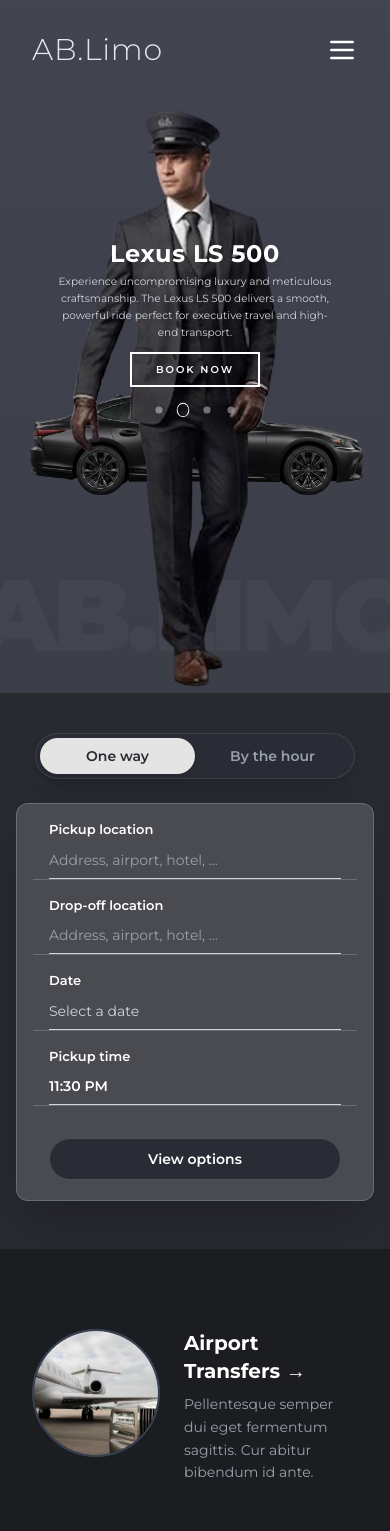
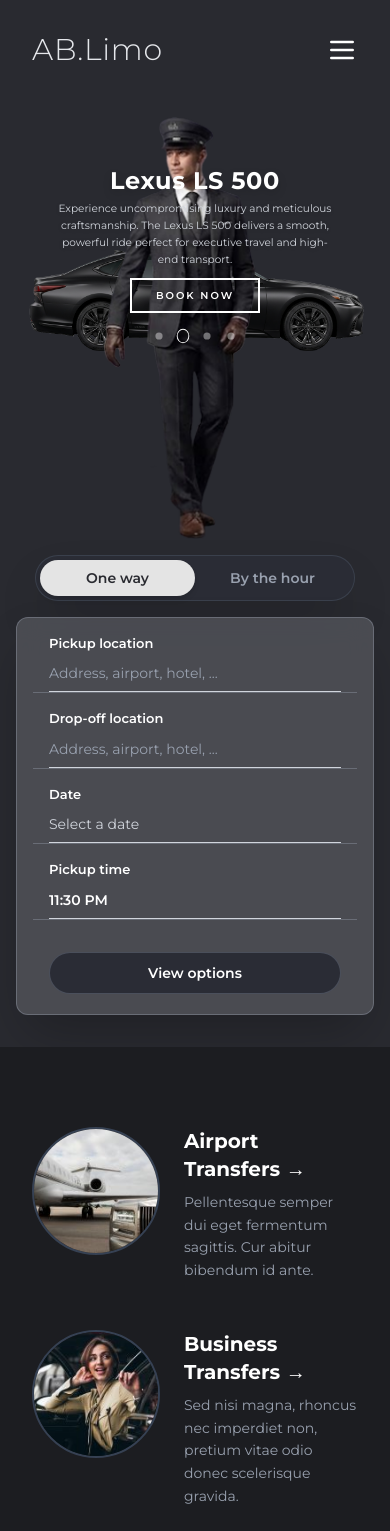
Before and after one commit to ablimo24x7/ablimo_project, a Next.js app: page / in a window 390 px wide. Shown: the top 1531 px of the page. Built offline with nearby package versions, Linux system fonts and the light colour scheme.

Commit message:
mobile view issue trying to resolve

```diff
--- a/src/components/HeroSection.tsx
+++ b/src/components/HeroSection.tsx
@@ -72,7 +72,7 @@ export default function HeroSection() {
   };
 
   return (
-    <section className="relative w-full min-h-screen flex flex-col justify-between overflow-x-hidden overflow-y-auto md:overflow-hidden">
+    <section className="relative w-full min-h-screen flex flex-col justify-between overflow-x-hidden overflow-y-auto md:overflow-hidden bg-[#292a30]">
       {/* Background layers */}
       <div className="absolute inset-0 z-[-2] flex flex-col pointer-events-none">
         <div className="h-[70%] bg-gradient-to-b from-[#424450] to-[#3a3c46]" />
@@ -125,8 +125,8 @@ export default function HeroSection() {
         </div>
       </header>
 
-      {/* Slider images container - Perfectly centered on the chauffeur's middle body */}
-      <div className="absolute left-0 right-0 w-full h-auto z-10 pointer-events-none top-[35%] md:top-[50%] -translate-y-1/2">
+      {/* Slider images container */}
+      <div className="absolute left-0 right-0 w-full h-auto z-10 pointer-events-none top-[28%] md:top-[50%] -translate-y-1/2">
         {slides.map((slide, index) => (
           <Image
             key={slide.id}
@@ -141,19 +141,20 @@ export default function HeroSection() {
       </div>
 
       {/* Main content area */}
-      <div className="relative flex-grow w-full min-h-[75vh] xs:min-h-[80vh] md:min-h-0 z-30 pointer-events-none">
+      {/* Set explicit viewport heights so the chauffeur scales accurately relative to the screen */}
+      <div className="relative flex-grow w-full h-[52vh] xs:h-[58vh] md:h-[65vh] z-30 pointer-events-none">
 
-        {/* Chauffeur image - Head starts at blue line, feet touch the bottom container edge */}
-        <div className="absolute top-[2%] bottom-0 left-1/2 -translate-x-1/2 h-[68vh] md:h-[83vh] w-auto z-20 pointer-events-none flex justify-center items-end">
+        {/* Chauffeur image - Kept clean, un-clipped, and sits perfectly down to the pixel on the bottom edge */}
+        <div className="absolute  bottom-0 left-1/2 -translate-x-1/2 h-full w-auto z-20 pointer-events-none flex justify-center items-end overflow-visible">
           <img
             src="/chauffeur.png"
             alt="Chauffeur"
-            className="h-full w-auto object-contain object-bottom block origin-bottom scale-200 md:scale-105"
+            className="h-[95%] w-auto object-contain object-bottom block origin-bottom scale-146 xs:scale-105 md:scale-100"
           />
         </div>
 
         {/* Slide text container */}
-        <div className="absolute left-1/2 -translate-x-1/2 md:left-auto md:translate-x-0 right-auto md:right-[8%] top-[22%] max-h-[680px]:top-[33%] translate-y-0 md:top-[52%] md:-translate-y-1/2 w-[85%] max-w-[280px] xs:max-w-[340px] pointer-events-auto text-center md:text-left z-30 flex flex-col items-center md:items-start">
+        <div className="absolute left-1/2 -translate-x-1/2 md:left-auto md:translate-x-0 right-auto md:right-[8%] top-[15%] max-h-[680px]:top-[20%] translate-y-0 md:top-[50%] md:-translate-y-1/2 w-[85%] max-w-[280px] xs:max-w-[340px] pointer-events-auto text-center md:text-left z-30 flex flex-col items-center md:items-start">
           <h2
             className={`text-[1.5rem] xs:text-[1.8rem] sm:text-[2.2rem] md:text-[2.5rem] leading-tight font-bold text-white mb-1 xs:mb-3 md:mb-4 tracking-wide drop-shadow-lg transition-opacity duration-500 ${
               titleVisible ? "opacity-100" : "opacity-0"
@@ -172,7 +173,7 @@ export default function HeroSection() {
             Book Now
           </button>
 
-          {/* Horizontal Pagination dots - Placed right below the button */}
+          {/* Horizontal Pagination dots */}
           <div className="flex flex-row items-center gap-2.5 mt-4 pointer-events-auto z-40">
             {slides.map((_, index) => (
               <div
@@ -193,11 +194,12 @@ export default function HeroSection() {
         </div>
       </div>
 
-      {/* Booking form */}
-      <div className="relative md:absolute bottom-0 z-40 w-full flex flex-col items-center pb-12 md:pb-20 pt-10 md:pt-8 bg-[#292a30] md:bg-transparent -mt-[40px] md:mt-auto">
+      {/* Booking form section */}
+      {/* Removed negative margin class to keep feet intact and ensure tabs rest naturally next to his heels */}
+      <div className="relative md:absolute bottom-0 z-40 w-full flex flex-col items-center pb-8 md:pb-16 pt-4 md:pt-8 bg-[#292a30] md:bg-transparent mt-auto">
 
-        {/* Fixed Mobile Tabs - Restored to sit cleanly above the form fields without overlapping */}
-        <div className="flex bg-[#2a2c35] rounded-full p-1 mb-6 shadow-lg border border-gray-600/50 w-[90%] max-w-[320px] md:w-auto">
+        {/* Mobile Tabs */}
+        <div className="flex bg-[#2a2c35] rounded-full p-1 mb-4 shadow-2xl border border-gray-600/50 w-[90%] max-w-[320px] md:w-auto">
           <button
             className={`flex-1 rounded-full py-2 px-8 font-semibold text-sm transition-all ${
               isOneWay
```
